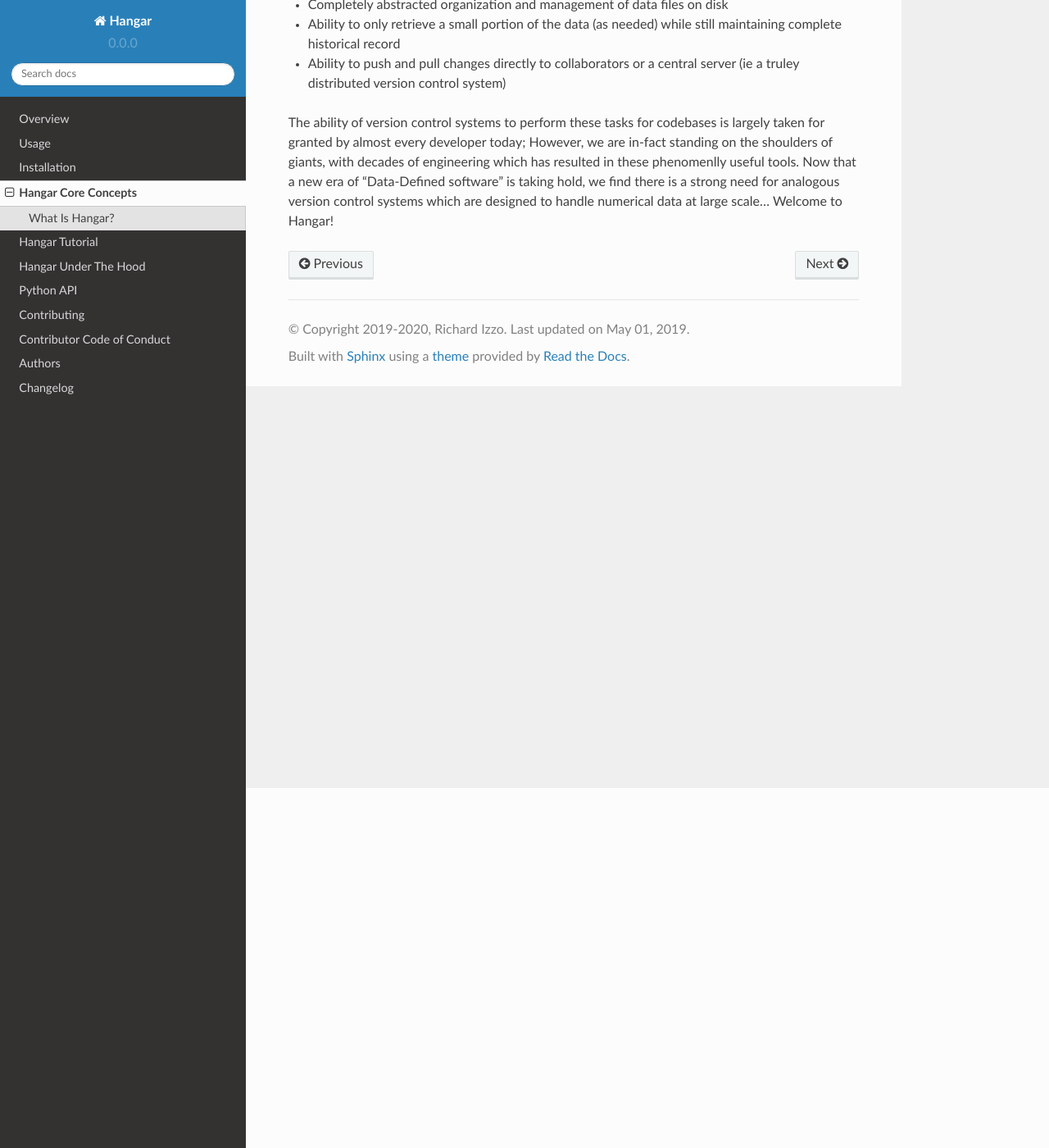
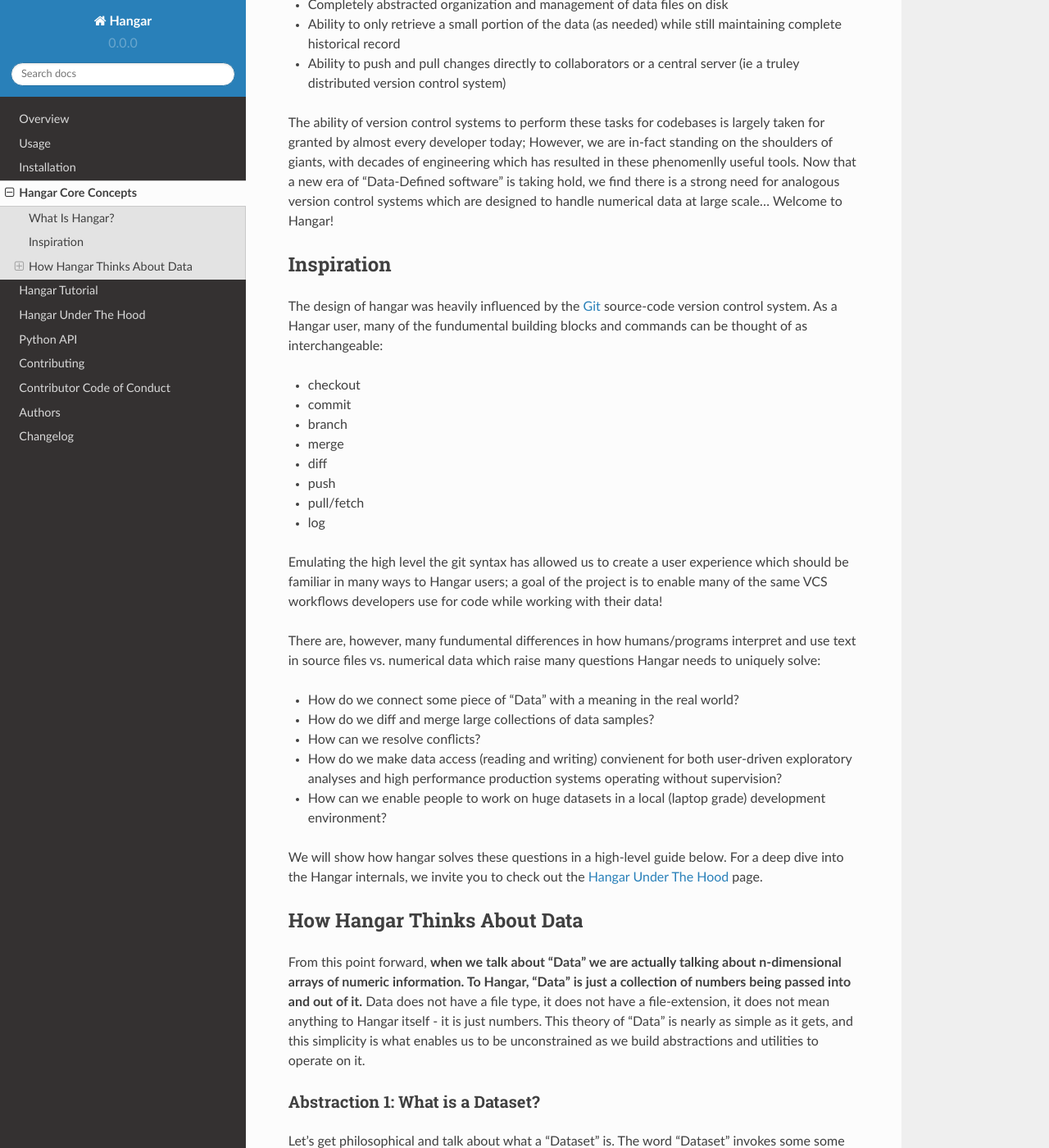
Before and after one commit to tensorwerk/hangar-py, a Sphinx documentation site: the page built from docs/concepts.rst, in a window 1280 px wide and 1400 px high, scrolled down 439 px. Shown: the whole window at 82% size. Built offline with Sphinx 7.4.7 and the Read the Docs theme 2.0.0, drawn with Linux system fonts in a browser that asks for light colours; some of the changed text lies outside the part shown.

Commit message:
more documentation

```diff
--- a/docs/concepts.rst
+++ b/docs/concepts.rst
@@ -12,7 +12,7 @@ At it's core hangar is designed to solve many of the same problems faced by
 traditional code version control system (ie. ``Git``), just adapted for
 numerical data:
 
-* Time travel through the historical evolution a dataset
+* Time travel through the historical evolution of a dataset
 * Zero-cost Branching to enable exploratory analysis and collaboration
 * Cheap Merging to build datasets over time (with multiple collaborators)
 * Completely abstracted organization and management of data files on disk
@@ -28,3 +28,80 @@ has resulted in these phenomenlly useful tools. Now that a new era of
 "Data-Defined software" is taking hold, we find there is a strong need for
 analogous version control systems which are designed to handle numerical data at
 large scale... Welcome to Hangar!
+
+
+Inspiration
+===========
+
+The design of hangar was heavily influenced by the `Git <https://git-scm.org>`_
+source-code version control system. As a Hangar user, many of the fundumental
+building blocks and commands can be thought of as interchangeable:
+
+* checkout
+* commit
+* branch
+* merge
+* diff
+* push
+* pull/fetch
+* log
+
+Emulating the high level the git syntax has allowed us to create a user
+experience which should be familiar in many ways to Hangar users; a goal of the
+project is to enable many of the same VCS workflows developers use for code
+while working with their data!
+
+There are, however, many fundumental differences in how humans/programs
+interpret and use text in source files vs. numerical data which raise many
+questions Hangar needs to uniquely solve:
+
+* How do we connect some piece of "Data" with a meaning in the real world?
+* How do we diff and merge large collections of data samples?
+* How can we resolve conflicts?
+* How do we make data access (reading and writing) convienent for both
+  user-driven exploratory analyses and high performance production systems
+  operating without supervision?
+* How can we enable people to work on huge datasets in a local (laptop grade)
+  development environment?
+
+We will show how hangar solves these questions in a high-level guide below.
+For a deep dive into the Hangar internals, we invite you to check out the
+:ref:`ref-hangar-under-the-hood` page.
+
+
+How Hangar Thinks About Data
+============================
+
+From this point forward, **when we talk about "Data" we are actually talking
+about n-dimensional arrays of numeric information. To Hangar, "Data" is just a
+collection of numbers being passed into and out of it.** Data does not have a
+file type, it does not have a file-extension, it does not mean anything to
+Hangar itself - it is just numbers. This theory of "Data" is nearly as simple as
+it gets, and this simplicity is what enables us to be unconstrained as we build
+abstractions and utilities to operate on it.
+
+
+Abstraction 1: What is a Dataset?
+---------------------------------
+
+Let's get philosophical and talk about what a "Dataset" is. The word "Dataset"
+invokes some some meaning to humans; A dataset may a canonical name (like
+"MNIST" or "CoCo"), it will have a source where it comes from, (ideally) it has a
+purpose for some real-world task, it will have people who build, aggregate, and
+nurture it, and most importantly a Dataset always contains pieces of some type
+of information type which describes "something".
+
+It's an abstract definition, but it is only us, the humans behind the machine, which
+associate "Data" with some meaning in the real world; it is in the same vein
+which we associate a group of Data in a "Dataset" with some real world meaning.
+
+Our first abstraction is therefore the "Dataset": a grouping of some similar Data
+pieces. To define a "Dataset" in Hangar, we need only provide:
+
+* a name
+* a type
+* a shape
+
+
+Abstraction 2: What Makes up a Dataset?
+---------------------------------------
--- a/docs/design.rst
+++ b/docs/design.rst
@@ -1,3 +1,5 @@
+.. _ref-hangar-under-the-hood:
+
 =====================
 Hangar Under The Hood
 =====================
```
